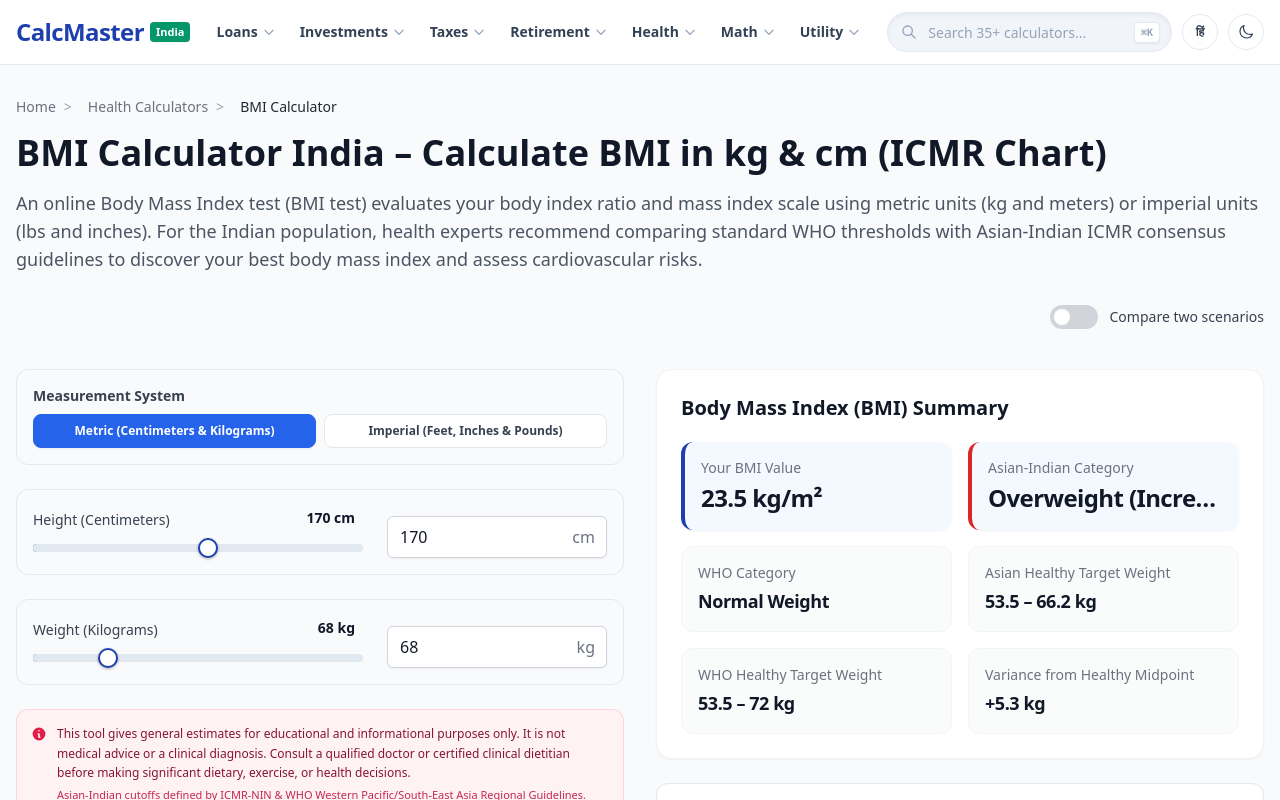
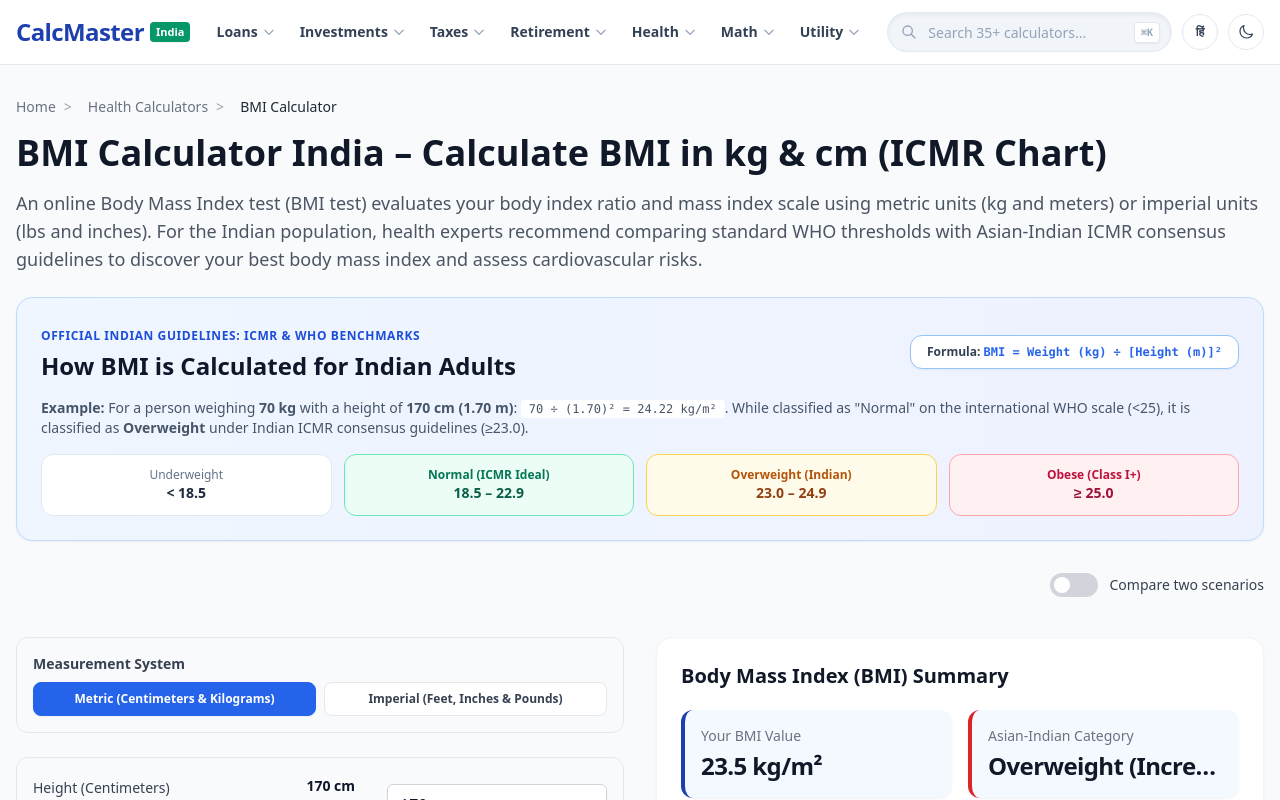
Before and after one commit to rohitstudy70-arch/calculator, a Next.js app: page /bmi-calculator in a window 1280 px wide. Shown: the top 800 px of the page. Built offline with nearby package versions, Linux system fonts and the light colour scheme.

Commit message:
feat(seo): add ICMR vs WHO direct answer snippet card to BMI calculator for Google AI Overview

```diff
--- a/src/app/bmi-calculator/page.tsx
+++ b/src/app/bmi-calculator/page.tsx
@@ -71,13 +71,52 @@ export default function BMICalculatorPage() {
 
       <Breadcrumb items={breadcrumbs} />
 
-      <div className="mb-8">
+      <div className="mb-6">
         <h1 className="text-3xl md:text-4xl font-bold text-gray-900 dark:text-white mb-4">
           {content.h1}
         </h1>
         <p className="text-lg text-gray-600 dark:text-gray-300">
           {content.introText}
         </p>
+      </div>
+
+      <div className="mb-8 p-6 bg-gradient-to-r from-blue-50 to-indigo-50 dark:from-blue-950/40 dark:to-indigo-950/40 rounded-2xl border border-blue-200 dark:border-blue-800 shadow-sm not-prose">
+        <div className="flex flex-col md:flex-row md:items-center justify-between gap-4 mb-4">
+          <div>
+            <span className="text-xs font-bold uppercase tracking-wider text-blue-700 dark:text-blue-400">
+              Official Indian Guidelines: ICMR & WHO Benchmarks
+            </span>
+            <h2 className="text-xl md:text-2xl font-extrabold text-slate-900 dark:text-white mt-1">
+              How BMI is Calculated for Indian Adults
+            </h2>
+          </div>
+          <div className="bg-white dark:bg-slate-900 px-4 py-2 rounded-xl border border-blue-300 dark:border-blue-700 text-xs font-semibold text-slate-700 dark:text-slate-300 shadow-sm">
+            Formula: <code className="font-mono text-blue-600 dark:text-blue-400">BMI = Weight (kg) ÷ [Height (m)]²</code>
+          </div>
+        </div>
+
+        <p className="text-sm text-slate-600 dark:text-slate-300 mb-4">
+          <strong>Example:</strong> For a person weighing <strong>70 kg</strong> with a height of <strong>170 cm (1.70 m)</strong>: <code className="bg-white dark:bg-slate-900 px-2 py-0.5 rounded font-mono text-xs">70 ÷ (1.70)² = 24.22 kg/m²</code>. While classified as &quot;Normal&quot; on the international WHO scale (&lt;25), it is classified as <strong>Overweight</strong> under Indian ICMR consensus guidelines (&ge;23.0).
+        </p>
+
+        <div className="grid grid-cols-2 sm:grid-cols-4 gap-3 text-center text-xs">
+          <div className="p-3 bg-white dark:bg-slate-900 rounded-xl border border-slate-200 dark:border-slate-800">
+            <span className="text-slate-500 dark:text-slate-400 block font-medium">Underweight</span>
+            <strong className="text-slate-800 dark:text-slate-200 text-sm">&lt; 18.5</strong>
+          </div>
+          <div className="p-3 bg-emerald-50 dark:bg-emerald-950/50 rounded-xl border border-emerald-300 dark:border-emerald-700">
+            <span className="text-emerald-700 dark:text-emerald-300 block font-semibold">Normal (ICMR Ideal)</span>
+            <strong className="text-emerald-800 dark:text-emerald-200 text-sm">18.5 – 22.9</strong>
+          </div>
+          <div className="p-3 bg-amber-50 dark:bg-amber-950/50 rounded-xl border border-amber-300 dark:border-amber-700">
+            <span className="text-amber-700 dark:text-amber-300 block font-semibold">Overweight (Indian)</span>
+            <strong className="text-amber-800 dark:text-amber-200 text-sm">23.0 – 24.9</strong>
+          </div>
+          <div className="p-3 bg-rose-50 dark:bg-rose-950/50 rounded-xl border border-rose-300 dark:border-rose-700">
+            <span className="text-rose-700 dark:text-rose-300 block font-semibold">Obese (Class I+)</span>
+            <strong className="text-rose-800 dark:text-rose-200 text-sm">&ge; 25.0</strong>
+          </div>
+        </div>
       </div>
 
       <Suspense fallback={<div className="animate-pulse bg-gray-200 dark:bg-gray-800 rounded-2xl h-96 w-full" />}>
```
